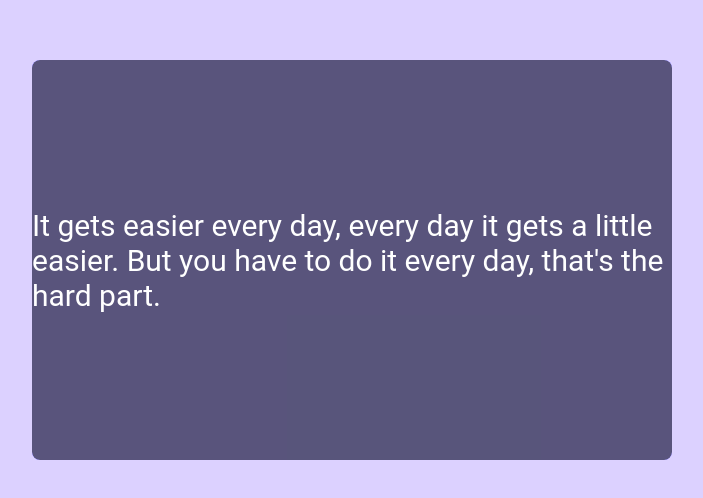
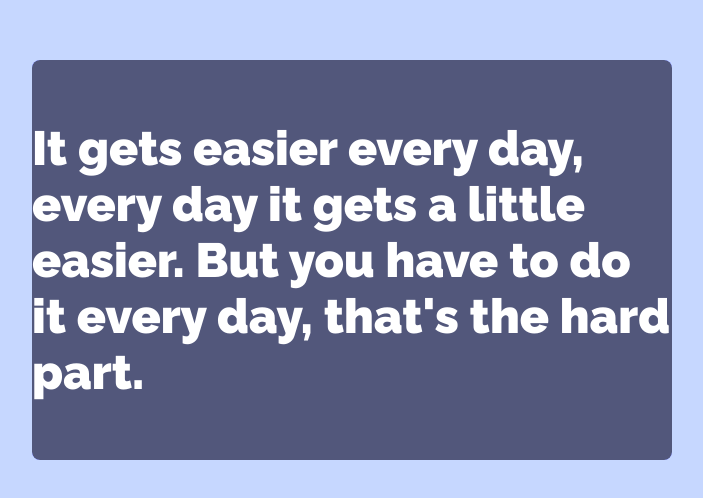
Before and after one commit to sudomakecoffee/affirmate, a Vue app: page / in a window 1280 px wide. Shown: the part 140-638 px from the top of the page, without its empty margins (288-991 px from the left). Built offline with nearby package versions, Linux system fonts and the light colour scheme.

Commit message:
Update font styles for new stylesheet

```diff
--- a/src/assets/base.css
+++ b/src/assets/base.css
@@ -19,20 +19,18 @@
   box-sizing: border-box;
   margin: 0;
   position: relative;
-  font-weight: normal;
 }
 
 body {
   color: var(--color-text);
   background-color: var(--color-background);
 
-  font-family: Roboto, Oxygen, Ubuntu, "Droid Sans", sans-serif;
-  font-size: 15px;
+  font-family: "Raleway", sans-serif;
+  font-size: 1.5rem;
+  font-weight: 600;
   text-rendering: optimizeLegibility;
-  -webkit-font-smoothing: antialiased;
-  -moz-osx-font-smoothing: grayscale;
 
-  animation: rotateHue 25s linear infinite;
+  animation: rotateHue 30s linear infinite;
 }
 
 @keyframes rotateHue {
```
